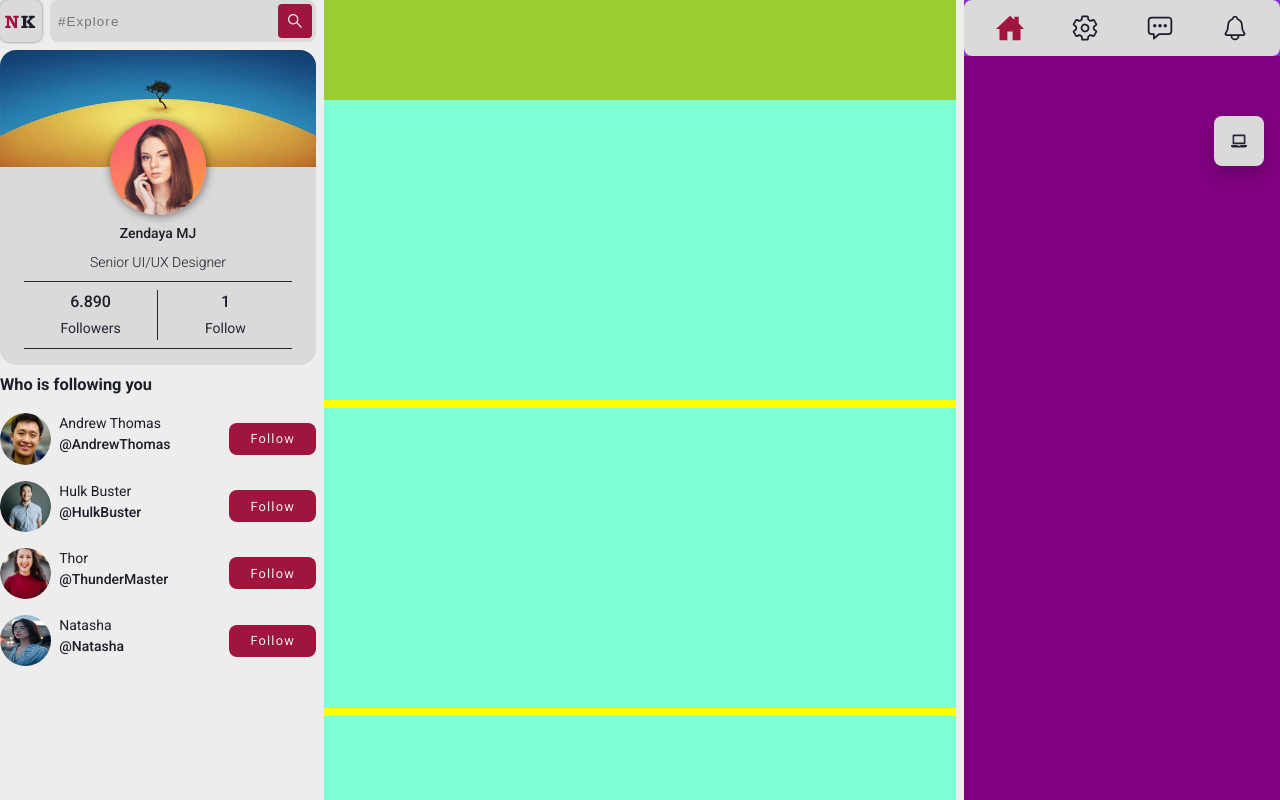
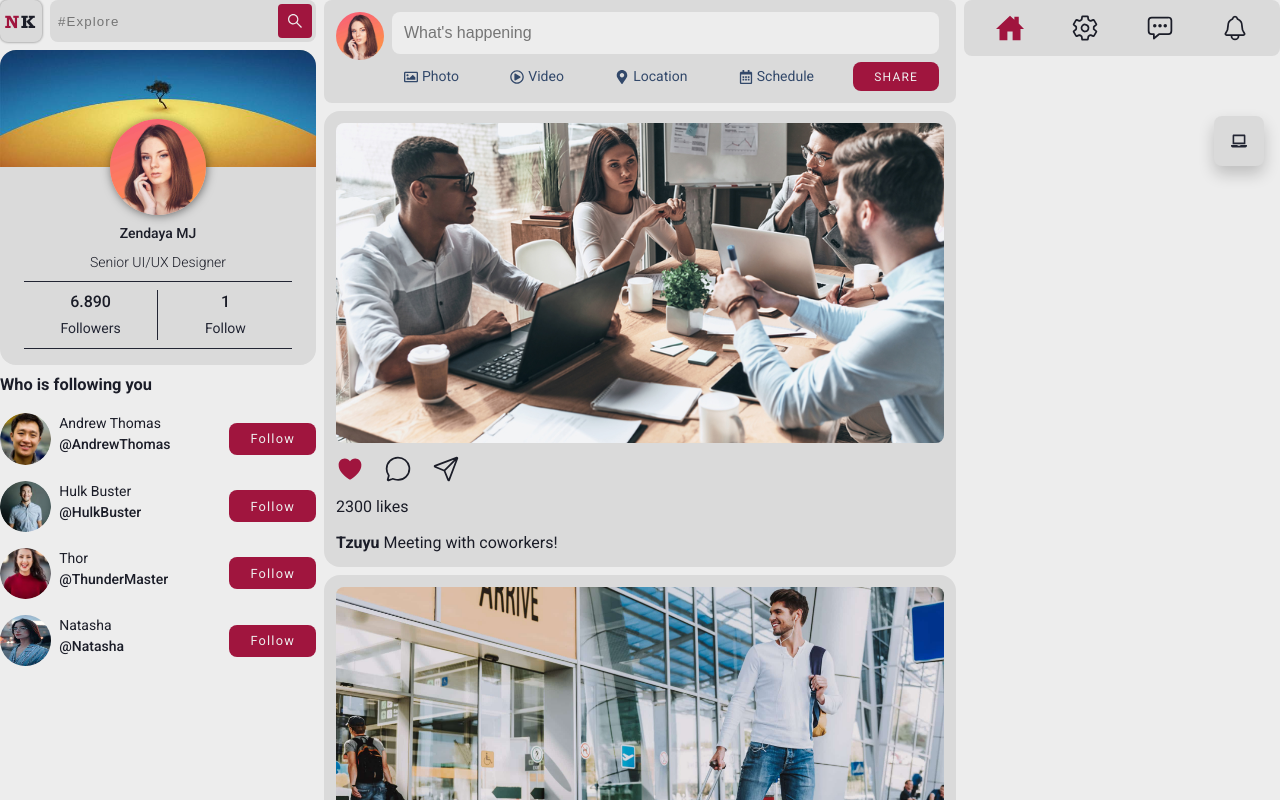
Before and after one commit to carloslpz1/nomadking_mvp, a React (Vite) app in the folder frontend/: page /home in a window 1280 px wide. Shown: the top 800 px of the page. Built offline with nearby package versions, Linux system fonts and the light colour scheme.

Commit message:
Seccion para los posts en el home page

```diff
--- /dev/null
+++ b/frontend/src/components/user/CreatePostCard/CreatePostCard.css
@@ -0,0 +1,74 @@
+.create-post-card {
+  display:flex;
+  gap: 8px;
+  padding: 12px;
+  border-radius: 8px;
+  background-color: var(--bg-card-color);
+}
+
+.create-post-card > img {
+  width: 3rem;
+  height: 3rem;
+  border-radius: 50%;
+}
+
+.create-post-card .post-input {
+  display: flex;
+  flex-direction: column;
+  gap: 8px;
+  width: 90%;
+}
+
+.create-post-card .post-input input {
+  padding: 12px;
+  border-radius: 8px;
+  background-color: var(--bg-color);
+  border: none;
+  outline: none;
+  font-size: 16px;
+  color: var(--fg-color-1);
+}
+
+.create-post-card .post-options {
+  display: flex;
+  justify-content: space-between;
+}
+
+.create-post-card .post-options .option {
+  display: flex;
+  justify-content: center;
+  align-items: center;
+  gap: 4px;
+  padding: 4px 12px;
+  border-radius: 12px;
+  font-size: 14px;
+  color: var(--blue-1);
+  cursor: pointer;
+}
+
+.dark .create-post-card .post-options .option {
+  color: var(--blue-4);
+}
+
+.ps-button {
+  padding: 5px 20px;
+  font-size: 12px;
+}
+
+.preview-img {
+  position: relative;
+}
+
+.preview-img > svg {
+  position: absolute;
+  right: 12px;
+  top: 8px;
+  cursor: pointer;
+}
+
+.preview-img > img {
+  width: 100%;
+  max-height: 20rem;
+  border-radius: 8px;
+  object-fit: cover;
+}
--- /dev/null
+++ b/frontend/src/components/user/CreatePostCard/CreatePostCard.jsx
@@ -0,0 +1,80 @@
+import { useRef, useState } from 'react'
+import './CreatePostCard.css'
+import profileImg from "../../../assets/images/profileImg.jpg"
+import {
+  FaTimes,
+  FaRegImage,
+  FaRegPlayCircle,
+  FaMapMarkerAlt,
+  FaRegCalendarAlt
+} from 'react-icons/fa'
+
+const CreatePostCard = () => {
+  const [image, setImage] = useState(null)
+  const imageRef = useRef()
+
+  const onImageChange = (e) => {
+    if (e.target.files && e.target.files[0]) {
+      let img = e.target.files[0]
+
+      setImage({
+        image: URL.createObjectURL(img)
+      })
+    }
+  }
+
+  return (
+    <div className="create-post-card">
+      <img src={profileImg} alt="Profile photo" />
+
+      <div className="post-input">
+        <input type="text" placeholder="What's happening" />
+
+        <div className="post-options">
+          {/* TODO: Create a display option for mobile devices */}
+          <div
+            className="option"
+            onClick={() => imageRef.current.click()}
+          >
+            <FaRegImage />
+            Photo
+          </div>
+          <div className="option">
+            <FaRegPlayCircle />
+            Video
+          </div>
+          <div className="option">
+            <FaMapMarkerAlt />
+            Location
+          </div>
+          <div className="option">
+            <FaRegCalendarAlt />
+            Schedule
+          </div>
+
+          <button className="button ps-button">
+            Share
+          </button>
+
+          <div style={{ display: "none" }}>
+            <input
+              type="file"
+              name="myImage"
+              id="myImage"
+              ref={imageRef}
+              onChange={onImageChange}
+            />
+          </div>
+        </div>
+        {image && (
+          <div className="preview-img">
+            <FaTimes onClick={() => setImage(null)} />
+            <img src={image.image} alt="" />
+          </div>
+        )}
+      </div>
+    </div>
+  )
+}
+
+export default CreatePostCard
--- /dev/null
+++ b/frontend/src/components/user/PostCard/PostCard.css
@@ -0,0 +1,30 @@
+.post {
+  display: flex;
+  flex-direction: column;
+  gap: 12px;
+  padding: 12px;
+  border-radius: 16px;
+  background-color: var(--bg-card-color);
+}
+
+.post > img {
+  width: 100%;
+  max-height: 20rem;
+  border-radius: 8px;
+  object-fit: cover;
+}
+
+.post .post-react {
+  display: flex;
+  justify-content: flex-start;
+  gap: 20px;
+}
+
+.post .post-react > svg {
+  font-size: 28px;
+  cursor: pointer;
+}
+
+.post .post-react .liked {
+  color: var(--red-1);
+}
--- /dev/null
+++ b/frontend/src/components/user/PostCard/PostCard.jsx
@@ -0,0 +1,43 @@
+import './PostCard.css'
+import PropTypes from 'prop-types';
+
+// Icons
+import {
+  IoChatbubbleOutline,
+  IoPaperPlaneOutline,
+  IoHeart,
+  IoHeartOutline
+} from "react-icons/io5";
+
+const PostCard = ({ data }) => {
+  return (
+    <div className="post">
+      <img src={data.img} alt="" />
+
+      <div className="post-react">
+        {data.liked ? <IoHeart className="liked" /> : <IoHeartOutline />}
+        <IoChatbubbleOutline />
+        <IoPaperPlaneOutline />
+      </div>
+
+      <span>{data.likes} {data.likes > 1 ? "likes" : "like"}</span>
+
+      <div className="detail">
+        <span><b>{data.name}</b></span>
+        <span> {data.desc}</span>
+      </div>
+    </div>
+  )
+}
+
+PostCard.propTypes = {
+  data: PropTypes.shape({
+    img: PropTypes.node,
+    name: PropTypes.string,
+    desc: PropTypes.string,
+    likes: PropTypes.number,
+    liked: PropTypes.bool
+  })
+}
+
+export default PostCard
--- /dev/null
+++ b/frontend/src/components/user/PostsLayout/PostsLayout.css
@@ -0,0 +1,5 @@
+.posts {
+  display: flex;
+  flex-direction: column;
+  gap: 8px;
+}
--- /dev/null
+++ b/frontend/src/components/user/PostsLayout/PostsLayout.jsx
@@ -0,0 +1,17 @@
+import PostCard from '../PostCard/PostCard'
+import './PostsLayout.css'
+
+// Data
+import { postsData } from '../../../data/user/PostsData'
+
+const PostsLayout = () => {
+  return (
+    <div className="posts">
+      {postsData.map((post, id) => {
+        return <PostCard key={id} data={post} />
+      })}
+    </div>
+  )
+}
+
+export default PostsLayout
--- /dev/null
+++ b/frontend/src/data/user/PostsData.js
@@ -0,0 +1,29 @@
+import postPic1 from '../../assets/images/postpic1.jpg'
+import postPic2 from '../../assets/images/postpic2.jpg'
+import postPic3 from '../../assets/images/postpic3.jpg'
+
+
+export const postsData = [
+    {
+        img: postPic1,
+        name: 'Tzuyu',
+        desc: "Meeting with coworkers!",
+        likes: 2300,
+        liked: true
+    },
+    {
+        img: postPic2,
+        name: 'Maryam',
+        desc: "What a place, great fly.",
+        likes: 2300,
+        liked: false
+
+    },
+    {
+        img: postPic3,
+        name: "Selena Gomez",
+        desc: "This city is amazing, i'm loving it.",
+        likes: 800,
+        liked: false
+    }
+]
--- a/frontend/src/pages/user/Home/Home.css
+++ b/frontend/src/pages/user/Home/Home.css
@@ -36,8 +36,11 @@
   position: relative;
   grid-column: 2;
   grid-row: 1 / 2;
+  display: flex;
+  flex-direction: column;
+  gap: 8px;
   /* height: 1200px; */
-  background-color: yellow;
+  /* background-color: yellow; */
 }
 
 .create-post {
@@ -45,20 +48,8 @@
   top: 0;
   left: 0;
   width: 100%;
-  height: 100px;
-  background-color: yellowgreen;
-}
-
-.posts {
-  display: flex;
-  flex-direction: column;
-  gap: 8px;
-}
-
-.post {
-  width: 100%;
-  height: 300px;
-  background-color: aquamarine;
+  /* height: 100px; */
+  /* background-color: yellowgreen; */
 }
 
 /* Right side */
@@ -69,7 +60,7 @@
   display: flex;
   flex-direction: column;
   gap: 8px;
-  background-color: purple;
+  /* background-color: purple; */
 }
 
 .right-side .navbar {
@@ -78,7 +69,7 @@
   left: 0;
   width: 100%;
   /* height: 60px; */
-  background-color: blueviolet;
+  /* background-color: blueviolet; */
 }
 
 @media (max-width: 575.98px) {
@@ -102,6 +93,10 @@
 
   .profile-side.open {
     transform: translateX(250px);
+  }
+
+  .post-side {
+    margin-bottom: 64px;
   }
 
   .right-side {
--- a/frontend/src/pages/user/Home/Home.jsx
+++ b/frontend/src/pages/user/Home/Home.jsx
@@ -3,12 +3,15 @@ import SearchBar from '../../../components/common/SearchBar/SearchBar'
 import SmallLogo from '../../../components/common/SmallLogo/SmallLogo'
 import FollowersCard from '../../../components/user/FollowersCard/FollowersCard'
 import ProfileCard from '../../../components/user/ProfileCard/ProfileCard'
+import CreatePostCard from '../../../components/user/CreatePostCard/CreatePostCard'
 import './Home.css'
+import PostsLayout from '../../../components/user/PostsLayout/PostsLayout'
 
 const Home = () => {
   return (
     <div className="home-container">
       <section className="profile-side">
+        {/* TODO: Upgrade the display on mobile devices */}
         <div className="logo-search">
           <SmallLogo />
           <SearchBar />
@@ -17,19 +20,10 @@ const Home = () => {
         <FollowersCard />
       </section>
       <section className="post-side">
-        <div className="create-post"></div>
-        <div className="posts">
-          <div className="post"></div>
-          <div className="post"></div>
-          <div className="post"></div>
-          <div className="post"></div>
-          <div className="post"></div>
-          <div className="post"></div>
-          <div className="post"></div>
-          <div className="post"></div>
-          <div className="post"></div>
-          <div className="post"></div>
+        <div className="create-post">
+          <CreatePostCard />
         </div>
+        <PostsLayout />
       </section>
       <section className="right-side">
         <div className="navbar">
```
Also changed, not shown: frontend/src/data/PlacesData.js (added, +35 -0 lines), frontend/src/data/user/TrendData.js (added, +26 -0 lines).
